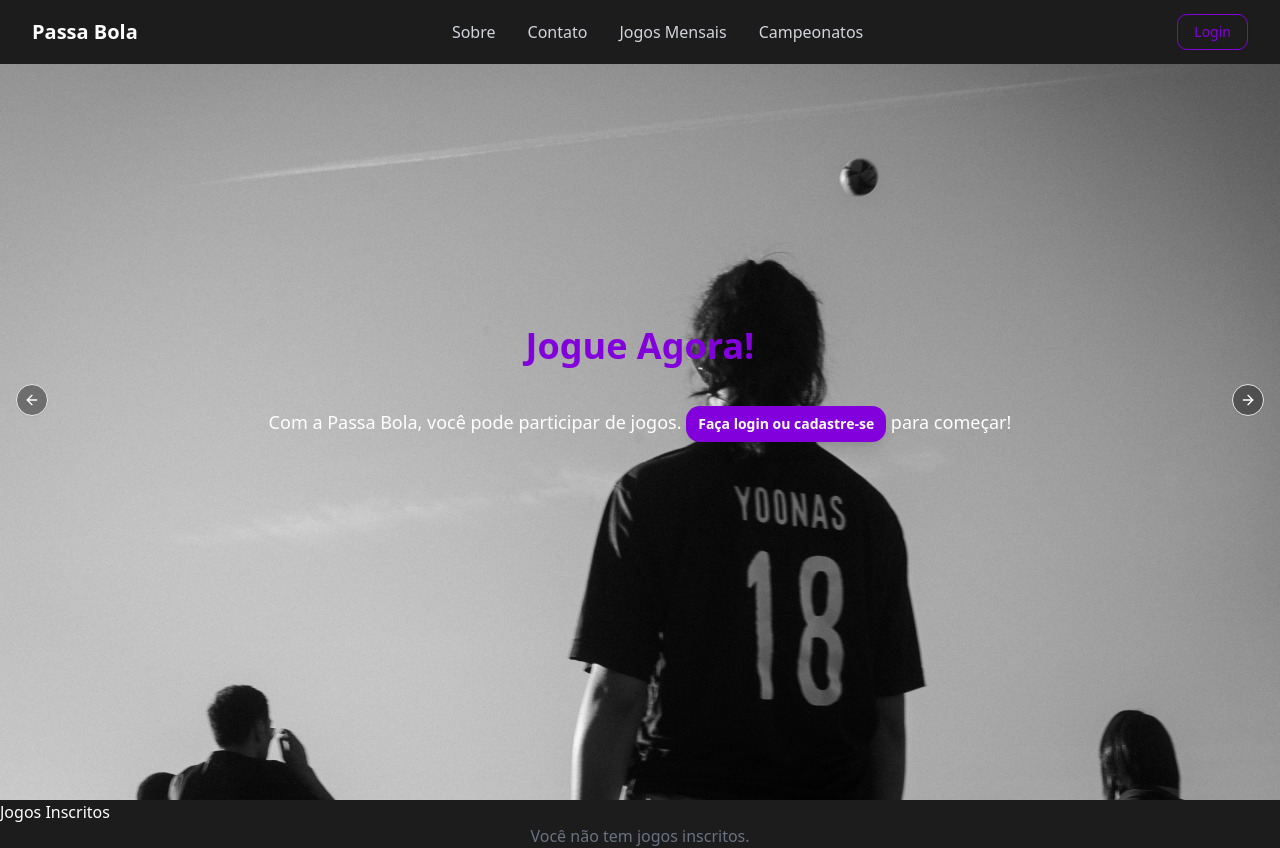
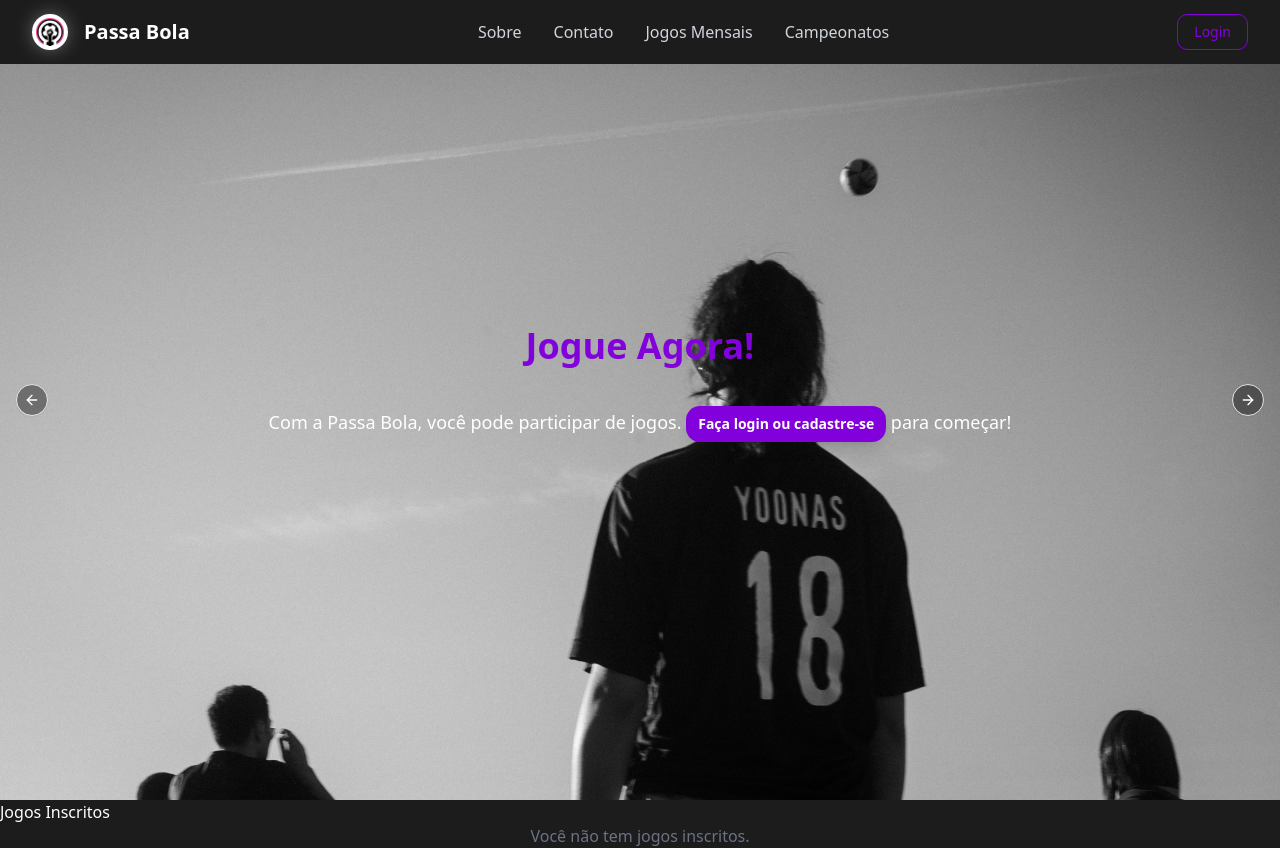
Before and after one commit to PedroMarchese01/Passa-Bola, a React (Vite) app in the folder Passa-Bola/: page / in a window 1280 px wide. Built offline with nearby package versions, Linux system fonts and the light colour scheme.

Commit message:
Feat: adicionado logo na nav

```diff
--- a/Passa-Bola/src/layouts/Navs/NavHome.jsx
+++ b/Passa-Bola/src/layouts/Navs/NavHome.jsx
@@ -12,6 +12,7 @@ import hero1 from "../../assets/hero1.jpg";
 import hero2 from "../../assets/hero2.jpg";
 import hero3 from "../../assets/hero3.png";
 import hero4 from "../../assets/hero4.png";
+import logo from "../../assets/logo.png"
 
 const NavHome = () => {
   const navigate = useNavigate();
@@ -55,9 +56,15 @@ const NavHome = () => {
           scrolled ? "bg-[#1c1c1c]/90 shadow-md backdrop-blur" : "bg-[#1c1c1c]"
         }`}
       >
-        <div>
-        <img src="" alt="" />
-        <span className="text-white font-bold text-xl cursor-pointer">Passa Bola</span>
+        <div className="flex justify-center items-center gap-4">
+          <div className="p-1 rounded-full bg-white">
+            <img
+              src={logo}
+              alt="imagem logo passa bola"
+              className="h-4 sm:h-5 md:h-6 lg:h-7 w-auto object-contain drop-shadow-[0_0_10px_white]"
+            />
+          </div>
+          <span className="text-white font-bold text-xl cursor-pointer">Passa Bola</span>
         </div>
 
         <div className="hidden md:flex gap-8">
```
Also changed, not shown: Passa-Bola/src/assets/logo.png (added).
